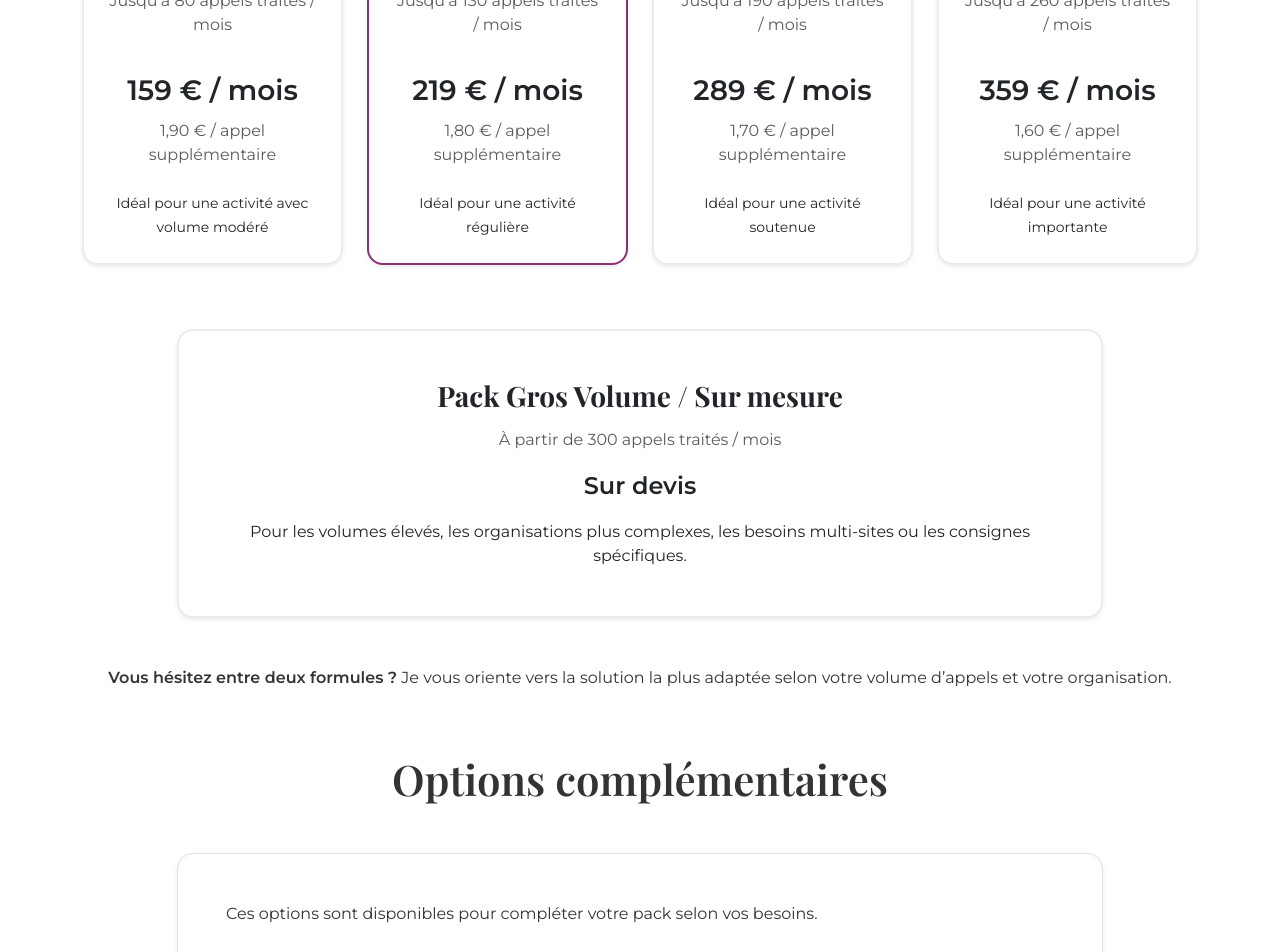
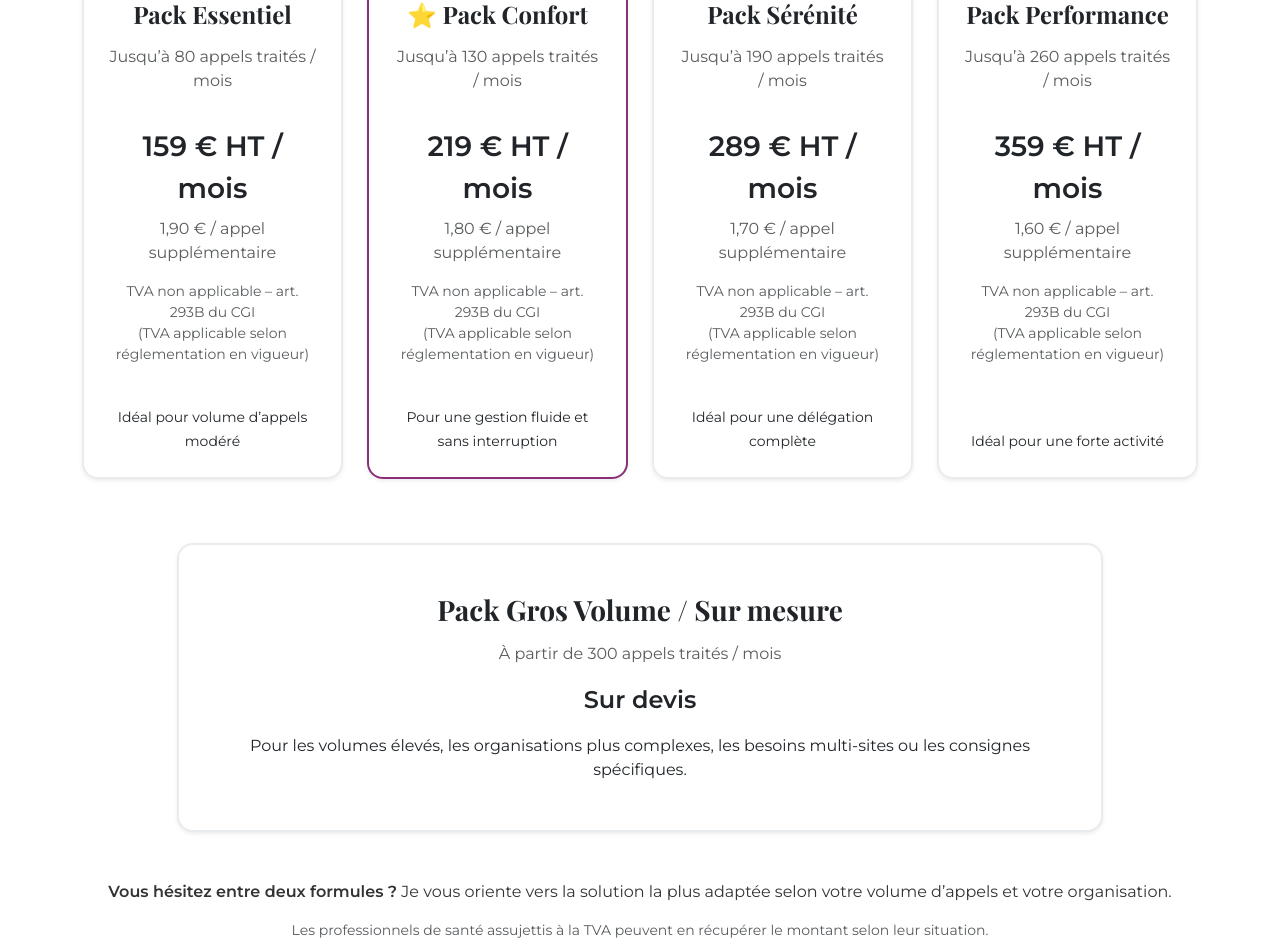
Before and after one commit to Nathi33/nathaliedarnaudat-site, a Next.js app: page /tarifs in a window 1280 px wide. Shown: the part 1400-2352 px from the top of the page. Built offline with nearby package versions, Linux system fonts and the light colour scheme.

Commit message:
Modification grille tarifaire TTC en HT

```diff
--- a/app/tarifs/page.js
+++ b/app/tarifs/page.js
@@ -35,33 +35,33 @@ export default function Tarifs() {
     {
       name: 'Essentiel',
       calls: 'Jusqu’à 80 appels traités / mois',
-      price: '159 € / mois',
+      price: '159 € HT / mois',
       overCall: '1,90 € / appel supplémentaire',
-      note: 'Idéal pour une activité avec volume modéré',
+      note: 'Idéal pour volume d’appels modéré',
       highlight: false,
     },
     {
       name: 'Confort',
       calls: 'Jusqu’à 130 appels traités / mois',
-      price: '219 € / mois',
+      price: '219 € HT / mois',
       overCall: '1,80 € / appel supplémentaire',
-      note: 'Idéal pour une activité régulière',
+      note: 'Pour une gestion fluide et sans interruption',
       highlight: true,
     },
     {
       name: 'Sérénité',
       calls: 'Jusqu’à 190 appels traités / mois',
-      price: '289 € / mois',
+      price: '289 € HT / mois',
       overCall: '1,70 € / appel supplémentaire',
-      note: 'Idéal pour une activité soutenue',
+      note: 'Idéal pour une délégation complète',
       highlight: false,
     },
     {
       name: 'Performance',
       calls: 'Jusqu’à 260 appels traités / mois',
-      price: '359 € / mois',
+      price: '359 € HT / mois',
       overCall: '1,60 € / appel supplémentaire',
-      note: 'Idéal pour une activité importante',
+      note: 'Idéal pour une forte activité',
       highlight: false,
     },
   ];
@@ -82,6 +82,9 @@ export default function Tarifs() {
           <p className="mb-0">
             Chaque formule inclut un <strong>socle de service complet</strong> déjà intégré au tarif affiché :
             mise en place de votre organisation, personnalisation des consignes, suivi du fonctionnement et continuité du service.
+          </p>
+          <p className="mt-3">
+            Vous choisissez un niveau de service adapté à votre activité, avec une visibilité claire sur votre budget mensuel.
           </p>
         </div>
 
@@ -146,6 +149,10 @@ export default function Tarifs() {
                     <div className="text-center mb-4">
                       <p className="fw-bold fs-3 mb-2">{pack.price}</p>
                       <p className="text-muted mb-0">{pack.overCall}</p>
+                      <p className="text-muted small mt-3">
+                        TVA non applicable – art. 293B du CGI<br />
+                        (TVA applicable selon réglementation en vigueur)
+                      </p>
                     </div>
 
                     <div className="mt-auto text-center">
@@ -180,6 +187,9 @@ export default function Tarifs() {
           <div className="text-center mt-5">
             <p className="mb-0">
               <strong>Vous hésitez entre deux formules ?</strong> Je vous oriente vers la solution la plus adaptée selon votre volume d’appels et votre organisation.
+            </p>
+            <p className="mt-3 text-muted small">
+              Les professionnels de santé assujettis à la TVA peuvent en récupérer le montant selon leur situation.
             </p>
           </div>
         </div>
@@ -278,7 +288,7 @@ export default function Tarifs() {
                 data-bs-parent="#faqAccordion"
               >
                 <div className="accordion-body">
-                  Le volume correspond aux appels effectivement traités dans le cadre de la prestation,
+                  Le volume mensuel correspond aux <strong>appels réellement traités pour votre cabinet</strong>,
                   incluant les appels entrants et, si nécessaire, certains appels sortants liés à la gestion courante du cabinet.
                 </div>
               </div>
```
